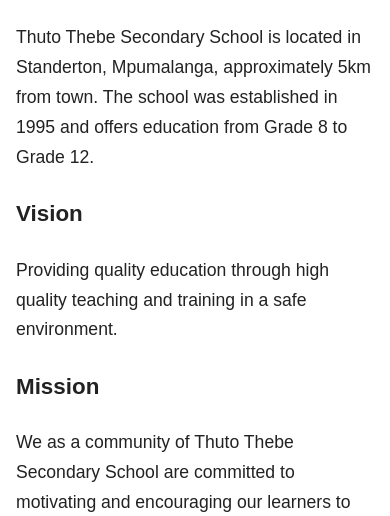
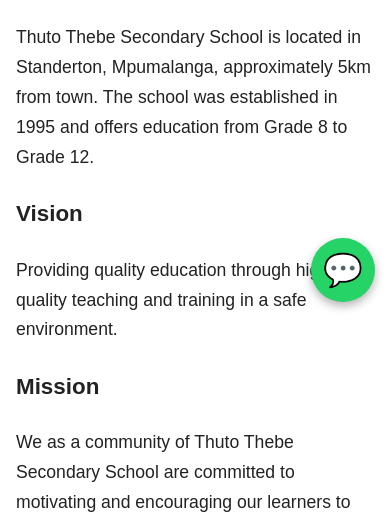
Before and after one commit to Mazwi-web/thuto_thebe_school, a Django app: page /about/ in a window 390 px wide. Shown: the part 517-1033 px from the top of the page. Run offline with Django 5.2, Linux system fonts and the light colour scheme.

Commit message:
Add WhatsApp floating contact button

```diff
--- a/school/static/school/style.css
+++ b/school/static/school/style.css
@@ -308,3 +308,33 @@
     font-size: 28px;
     margin-right: 12px;
 }
+
+/* WhatsApp Floating Button */
+.whatsapp-float {
+    position: fixed;
+    bottom: 20px;
+    right: 20px;
+    background-color: #25D366;
+    color: white;
+    font-size: 28px;
+    width: 56px;
+    height: 56px;
+    border-radius: 50%;
+    text-align: center;
+    line-height: 56px;
+    box-shadow: 0 4px 10px rgba(0,0,0,0.3);
+    z-index: 999;
+    text-decoration: none;
+}
+
+/* Bigger on mobile */
+@media (max-width: 768px) {
+    .whatsapp-float {
+        width: 64px;
+        height: 64px;
+        font-size: 32px;
+        line-height: 64px;
+        bottom: 25px;
+        right: 15px;
+    }
+}
--- a/school/templates/school/base.html
+++ b/school/templates/school/base.html
@@ -51,5 +51,12 @@
     nav.classList.toggle("show");
 }
 </script>
+
+<a href="https://wa.me/27717124704"
+   class="whatsapp-float"
+   target="_blank"
+   aria-label="Chat on WhatsApp">
+    💬
+</a>
 </body>
 </html>
```
